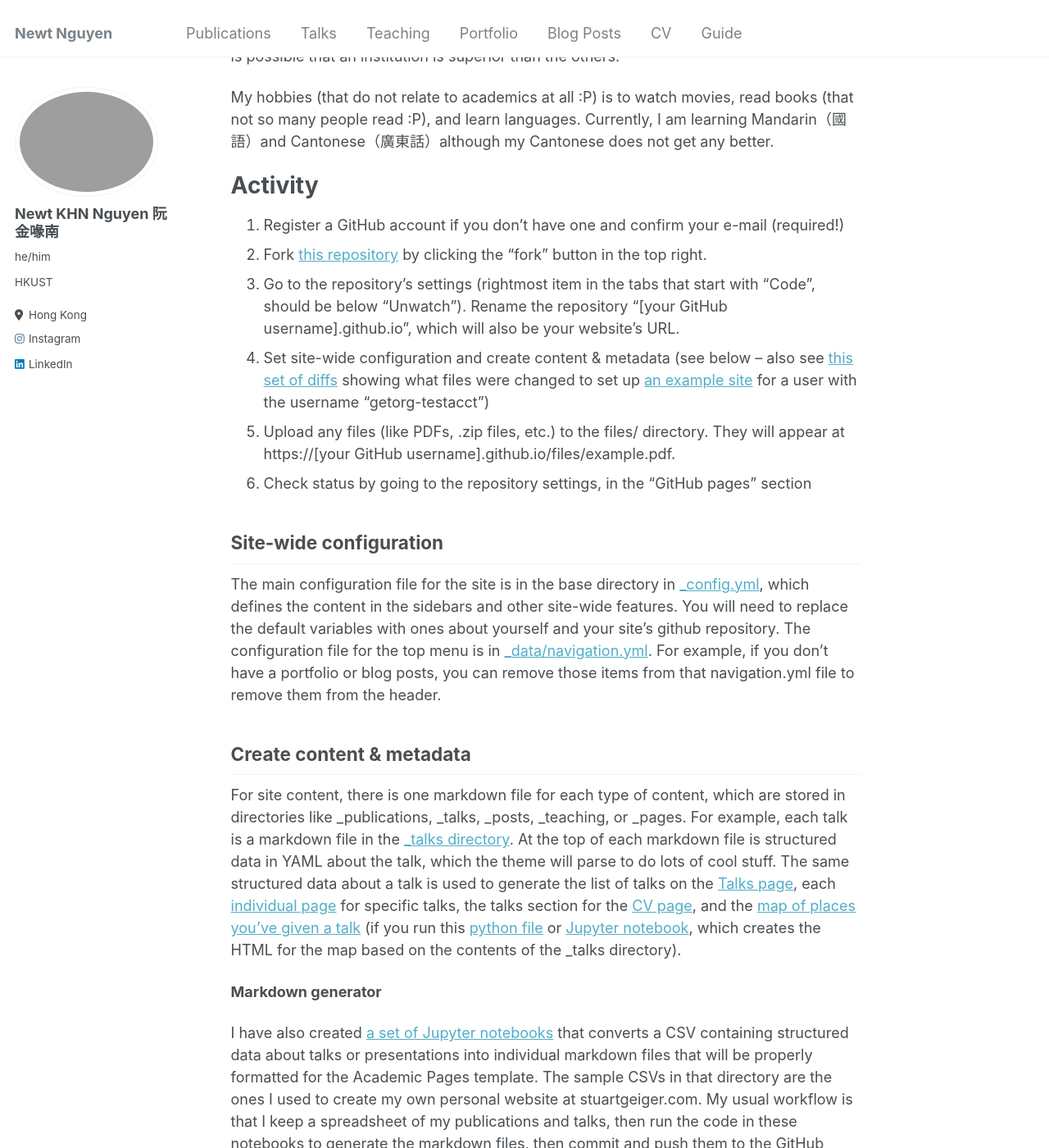
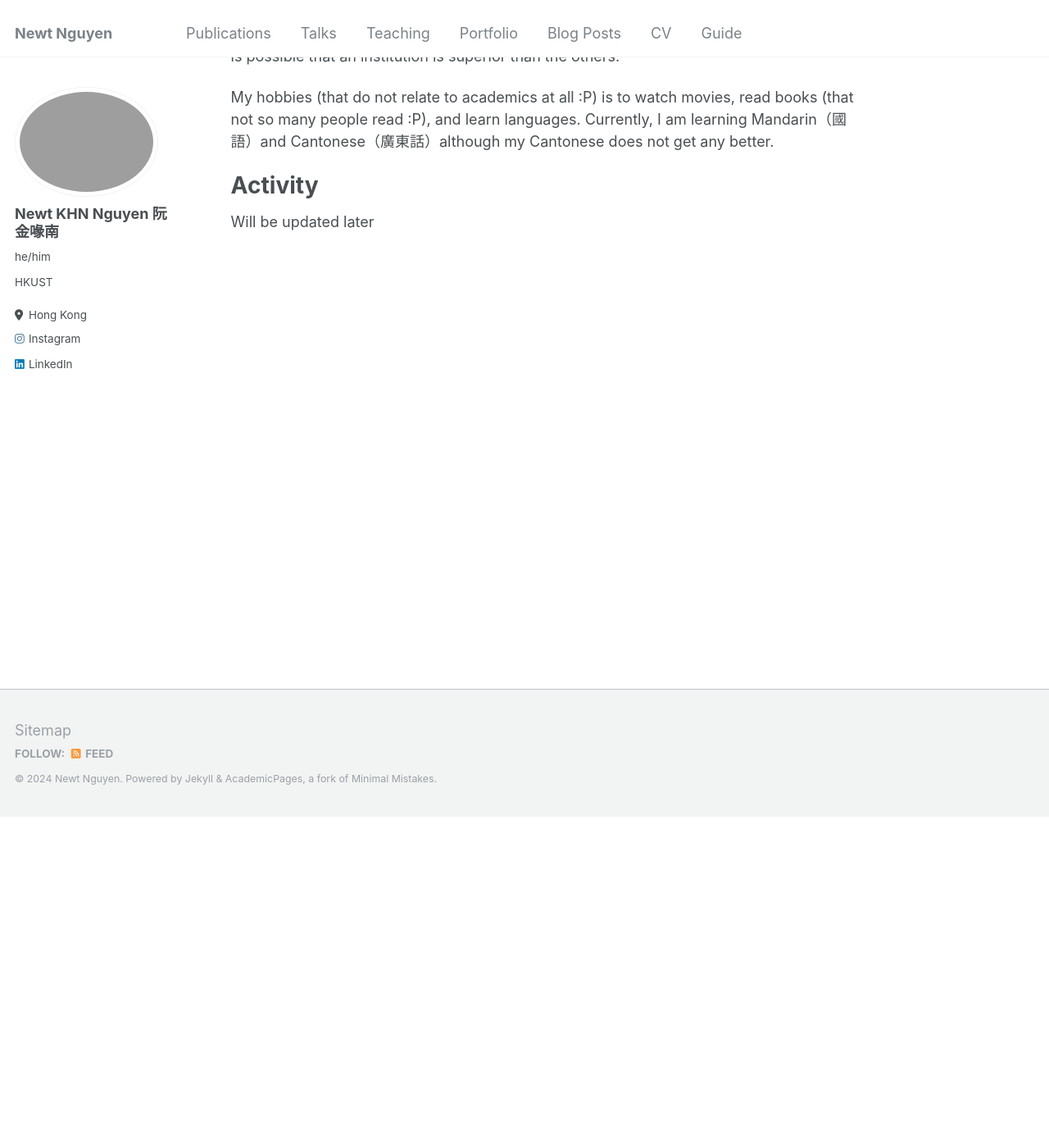
Before and after one commit to newtdes/newtdes.github.io, a Jekyll site: the page built from _pages/about.md, in a window 1280 px wide and 1400 px high, scrolled down 404 px. Shown: the whole window at 82% size. Built offline with Jekyll 4.4.1, drawn with Linux system fonts in a browser that asks for light colours; some of the changed text lies outside the part shown.

Commit message:
Delete unnecessary files

```diff
--- a/_pages/about.md
+++ b/_pages/about.md
@@ -19,33 +19,4 @@
 
 Activity
 ======
-1. Register a GitHub account if you don't have one and confirm your e-mail (required!)
-1. Fork [this repository](https://github.com/academicpages/academicpages.github.io) by clicking the "fork" button in the top right.
-1. Go to the repository's settings (rightmost item in the tabs that start with "Code", should be below "Unwatch"). Rename the repository "[your GitHub username].github.io", which will also be your website's URL.
-1. Set site-wide configuration and create content & metadata (see below -- also see [this set of diffs](http://archive.is/3TPas) showing what files were changed to set up [an example site](https://getorg-testacct.github.io) for a user with the username "getorg-testacct")
-1. Upload any files (like PDFs, .zip files, etc.) to the files/ directory. They will appear at https://[your GitHub username].github.io/files/example.pdf.
-1. Check status by going to the repository settings, in the "GitHub pages" section
-
-Site-wide configuration
-------
-The main configuration file for the site is in the base directory in [_config.yml](https://github.com/academicpages/academicpages.github.io/blob/master/_config.yml), which defines the content in the sidebars and other site-wide features. You will need to replace the default variables with ones about yourself and your site's github repository. The configuration file for the top menu is in [_data/navigation.yml](https://github.com/academicpages/academicpages.github.io/blob/master/_data/navigation.yml). For example, if you don't have a portfolio or blog posts, you can remove those items from that navigation.yml file to remove them from the header.
-
-Create content & metadata
-------
-For site content, there is one markdown file for each type of content, which are stored in directories like _publications, _talks, _posts, _teaching, or _pages. For example, each talk is a markdown file in the [_talks directory](https://github.com/academicpages/academicpages.github.io/tree/master/_talks). At the top of each markdown file is structured data in YAML about the talk, which the theme will parse to do lots of cool stuff. The same structured data about a talk is used to generate the list of talks on the [Talks page](https://academicpages.github.io/talks), each [individual page](https://academicpages.github.io/talks/2012-03-01-talk-1) for specific talks, the talks section for the [CV page](https://academicpages.github.io/cv), and the [map of places you've given a talk](https://academicpages.github.io/talkmap.html) (if you run this [python file](https://github.com/academicpages/academicpages.github.io/blob/master/talkmap.py) or [Jupyter notebook](https://github.com/academicpages/academicpages.github.io/blob/master/talkmap.ipynb), which creates the HTML for the map based on the contents of the _talks directory).
-
-**Markdown generator**
-
-I have also created [a set of Jupyter notebooks](https://github.com/academicpages/academicpages.github.io/tree/master/markdown_generator
-) that converts a CSV containing structured data about talks or presentations into individual markdown files that will be properly formatted for the Academic Pages template. The sample CSVs in that directory are the ones I used to create my own personal website at stuartgeiger.com. My usual workflow is that I keep a spreadsheet of my publications and talks, then run the code in these notebooks to generate the markdown files, then commit and push them to the GitHub repository.
-
-How to edit your site's GitHub repository
-------
-Many people use a git client to create files on their local computer and then push them to GitHub's servers. If you are not familiar with git, you can directly edit these configuration and markdown files directly in the github.com interface. Navigate to a file (like [this one](https://github.com/academicpages/academicpages.github.io/blob/master/_talks/2012-03-01-talk-1.md) and click the pencil icon in the top right of the content preview (to the right of the "Raw | Blame | History" buttons). You can delete a file by clicking the trashcan icon to the right of the pencil icon. You can also create new files or upload files by navigating to a directory and clicking the "Create new file" or "Upload files" buttons.
-
-Example: editing a markdown file for a talk
-![Editing a markdown file for a talk](/images/editing-talk.png)
-
-For more info
-------
-More info about configuring Academic Pages can be found in [the guide](https://academicpages.github.io/markdown/). The [guides for the Minimal Mistakes theme](https://mmistakes.github.io/minimal-mistakes/docs/configuration/) (which this theme was forked from) might also be helpful.
+Will be updated later
```
